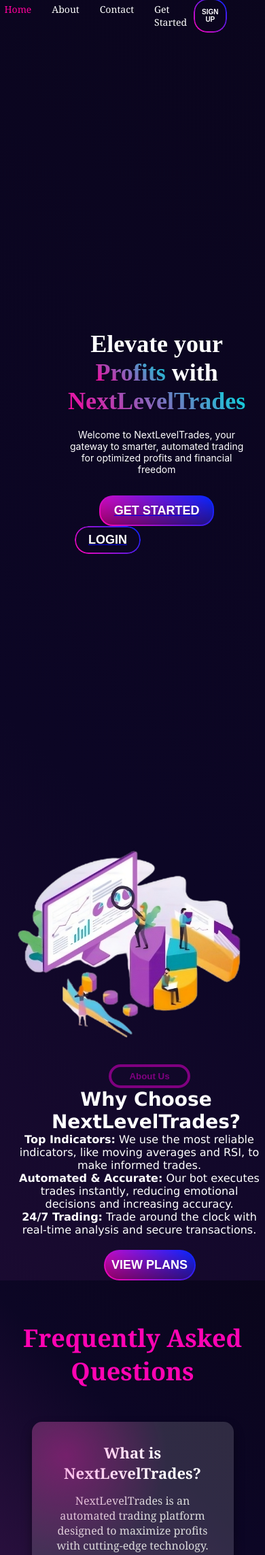
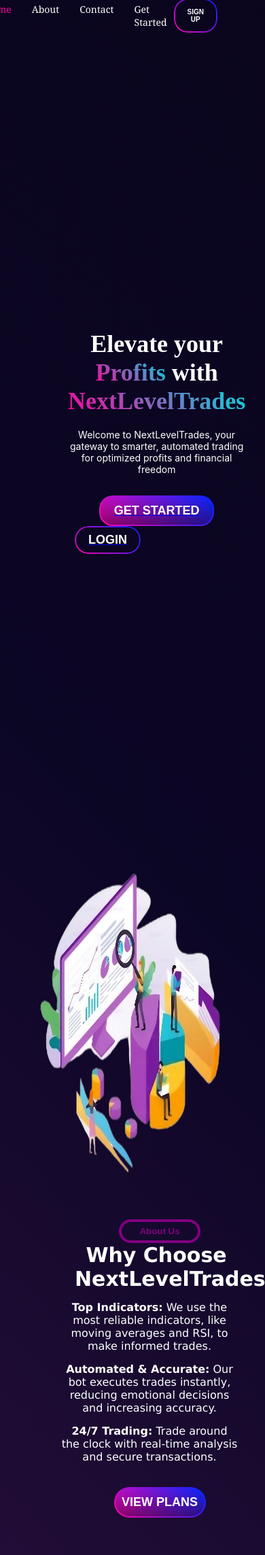
Before and after one commit to KaranYadav28/nextleveltrades-heroku, a Flask app: page / in a window 390 px wide. Shown: the top 2288 px of the page at 68% size. Run offline with Flask 3, Linux system fonts and the light colour scheme.

Commit message:
Update styles.css

```diff
--- a/static/styles.css
+++ b/static/styles.css
@@ -511,9 +511,7 @@ body {
     font-size: 14px;
     color: #bdbdbd;
 }
-/* Full Responsiveness Code */
-
-/* Full Responsiveness Code */
+/* Full Responsive Code */
 
 /* Resetting margin and padding for all elements */
 * {
@@ -522,191 +520,41 @@ body {
     box-sizing: border-box;
 }
 
-/* Prevent horizontal scroll by hiding overflow */
+/* Prevent horizontal scroll */
 html, body {
     width: 100%;
     overflow-x: hidden;
 }
 
-/* Ensure containers take full width */
-body {
-    background: linear-gradient(45deg, #471174, #180527, #2b103f, #0c0625, #0a051b);
-    background-size: 200% 200%;
-    animation: gradientShift 10s ease-in-out infinite;
-    font-family: Georgia, serif;
-}
-
-/* Full Responsiveness Code */
-
 /* Mobile-first approach */
 
-/* For screens up to 1200px */
-@media (max-width: 1200px) {
-    .welcome-left h1 {
-        font-size: 80px;
+/* Navbar adjustments for mobile */
+@media (max-width: 600px) {
+    .navbar {
+        display: flex;
+        justify-content: flex-end; /* Push navbar buttons toward the right */
+        padding: 10px 20px;
     }
-    .welcome p {
-        font-size: 22px;
+
+    .navbar-menu {
+        display: flex;
+        gap: 10px;
+        margin-right: auto; /* Push the buttons towards the right */
     }
-    .welcome {
-        height: 80vh;
+
+    .navbar-menu a {
+        font-size: 14px;
+        padding: 10px 15px;
     }
-    .welcome-right img {
-        width: 400px;
-        height: auto;
+
+    .navbar-signup {
+        padding: 8px 22px; /* Increase width and decrease height */
+        font-size: 11px;
     }
 }
 
-/* For screens up to 1100px */
-@media (max-width: 1100px) {
-    .welcome-left h1 {
-        font-size: 75px;
-    }
-    .welcome-right img {
-        width: 350px;
-        height: auto;
-    }
-}
-
-/* For screens up to 1000px */
-@media (max-width: 1000px) {
-    .navbar-menu a {
-        font-size: 18px;
-        gap: 20px;
-    }
-    .welcome-left h1 {
-        font-size: 70px;
-    }
-    .welcome p {
-        font-size: 20px;
-    }
-    .welcome-right img {
-        width: 320px;
-        height: auto;
-    }
-    .welcome {
-        height: 70vh;
-    }
-    .Second-page {
-        display: flex;
-        flex-direction: row;
-        height: auto;
-        align-items: center;
-        width: 100%;
-    }
-    .second-left, .second-right {
-        max-width: 50%;
-    }
-    .second-left img {
-        width: 100%;
-        height: auto;
-    }
-    .second-right {
-        margin-left: 20px;
-    }
-}
-
-/* For screens up to 900px */
-@media (max-width: 900px) {
-    .welcome-left {
-        margin-left: 50px;
-        max-width: 100%;
-    }
-    .welcome-left h1 {
-        font-size: 60px;
-    }
-    .welcome p {
-        font-size: 18px;
-    }
-    .welcome-right img {
-        width: 280px;
-        margin-left: 70px;
-    }
-    .welcome {
-        height: 65vh;
-    }
-}
-
-/* For screens up to 800px */
-@media (max-width: 800px) {
-    .navbar-logo img {
-        height: 60px;
-    }
-    .navbar-menu a {
-        font-size: 16px;
-        gap: 15px;
-    }
-    .welcome-left h1 {
-        font-size: 55px;
-    }
-    .welcome p {
-        font-size: 16px;
-    }
-    .welcome-right img {
-        width: 240px;
-        height: auto;
-    }
-    .welcome {
-        height: 60vh;
-    }
-    .Second-page {
-        flex-direction: column;
-        text-align: center;
-        width: 100%;
-    }
-    .second-left, .second-right {
-        max-width: 100%;
-    }
-    .second-left img {
-        width: 90%;
-        margin: auto;
-    }
-    .second-right {
-        margin-top: 20px;
-    }
-    .navbar-signup {
-        padding: 7px 18px;
-        font-size: 14px;
-    }
-}
-
-/* For screens up to 700px */
-@media (max-width: 700px) {
-    .navbar-logo {
-        display: none;
-    }
-    .navbar-menu a {
-        font-size: 14px;
-        gap: 10px;
-    }
-    .welcome-left {
-        margin-left: 50px;
-        max-width: 100%;
-    }
-    .welcome-left h1 {
-        font-size: 50px;
-    }
-    .welcome p {
-        font-size: 16px;
-    }
-    .welcome-right img {
-        display: none;
-    }
-    .navbar {
-        justify-content: center;
-    }
-    .welcome {
-        height: 55vh;
-    }
-    .navbar-signup {
-        padding: 6px 16px;
-        font-size: 13px;
-    }
-}
-
-/* For screens up to 600px */
+/* Welcome section alignment fix */
 @media (max-width: 600px) {
-    /* Welcome section alignment fix */
     .welcome-left {
         max-width: 100%;
         margin: 0 auto;
@@ -729,32 +577,10 @@ body {
         display: block;
         padding: 10px 20px;
     }
+}
 
-    .navbar-menu {
-        gap: 10px;
-    }
-    .navbar-signup {
-        padding: 5px 14px;
-        font-size: 12px;
-    }
-    .welcome-left h1 {
-        font-size: 48px;
-    }
-    .welcome p {
-        font-size: 16px;
-    }
-    .second-right h1 {
-        font-size: 30px;
-    }
-    .second-right p {
-        font-size: 18px;
-    }
-    .second-left img {
-        width: 100%;
-        height: auto;
-    }
-
-    /* Get in Touch section responsive fix */
+/* Get in Touch section responsive fix */
+@media (max-width: 600px) {
     .get-in-touch {
         width: 100%; /* Full width for mobile */
         padding: 20px;
@@ -789,34 +615,52 @@ body {
     }
 }
 
-/* For screens up to 500px */
+/* Second-page (About section) - Adding spacing between points */
+@media (max-width: 600px) {
+    .Second-page {
+        flex-direction: column;
+        text-align: center;
+        width: 100%;  /* Ensure full width */
+        padding: 20px;
+    }
+
+    .second-left, .second-right {
+        max-width: 100%;
+    }
+
+    .second-left img {
+        width: 90%;
+        margin: auto;
+    }
+
+    .second-right {
+        margin-top: 20px;
+        padding: 20px;
+    }
+
+    .second-right h1 {
+        font-size: 30px;
+        margin-bottom: 15px;
+    }
+
+    .second-right p {
+        font-size: 16px;
+        margin-bottom: 15px; /* Add spacing between points */
+    }
+}
+
+/* Welcome section height adjustments for mobile */
 @media (max-width: 500px) {
-    .navbar {
-        padding: 10px 20px;
+    .welcome {
+        height: 50vh;
     }
-    .navbar-menu a {
-        font-size: 14px;
-        padding: 10px 15px;
-        gap: 8px;
-    }
-    .navbar-signup {
-        padding: 5px 14px;
-        font-size: 11px;
-    }
+
     .welcome-left h1 {
         font-size: 42px;
     }
+
     .welcome p {
         font-size: 15px;
-    }
-    .welcome {
-        height: 50vh;
-    }
-    .second-right h1 {
-        font-size: 28px;
-    }
-    .second-right p {
-        font-size: 16px;
     }
 }
 
@@ -826,20 +670,25 @@ body {
         padding: 5px 10px;
         height: 45px;
     }
+
     .navbar-menu a {
         font-size: 14px;
         padding: 8px 10px;
     }
+
     .navbar-signup {
-        padding: 4px 12px;
+        padding: 6px 20px; /* Adjust height and width */
         font-size: 10px;
     }
+
     .welcome-left h1 {
         font-size: 36px;
     }
+
     .welcome p {
         font-size: 14px;
     }
+
     .welcome {
         height: 45vh;
     }
@@ -851,20 +700,25 @@ body {
         padding: 2px 5px;
         height: 40px;
     }
+
     .navbar-menu a {
         font-size: 12px;
         padding: 6px 8px;
     }
+
     .navbar-signup {
-        padding: 3px 10px;
+        padding: 5px 18px; /* Adjust height and width */
         font-size: 9px;
     }
+
     .welcome-left h1 {
         font-size: 32px;
     }
+
     .welcome p {
         font-size: 13px;
     }
+
     .welcome {
         height: 40vh;
     }
```
